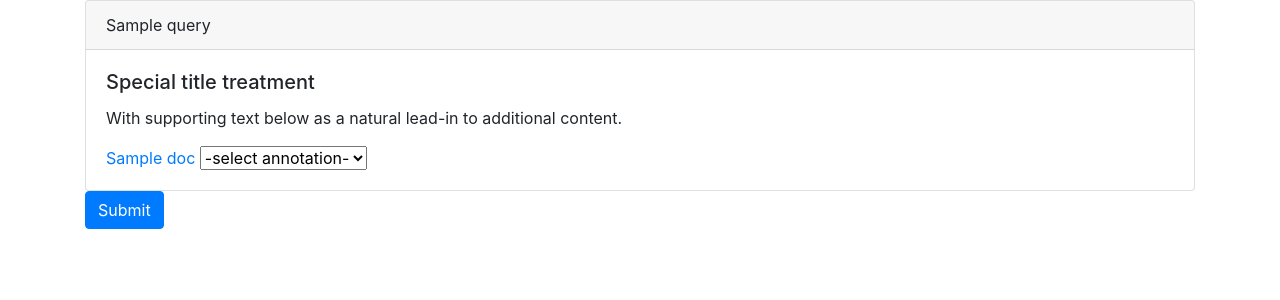
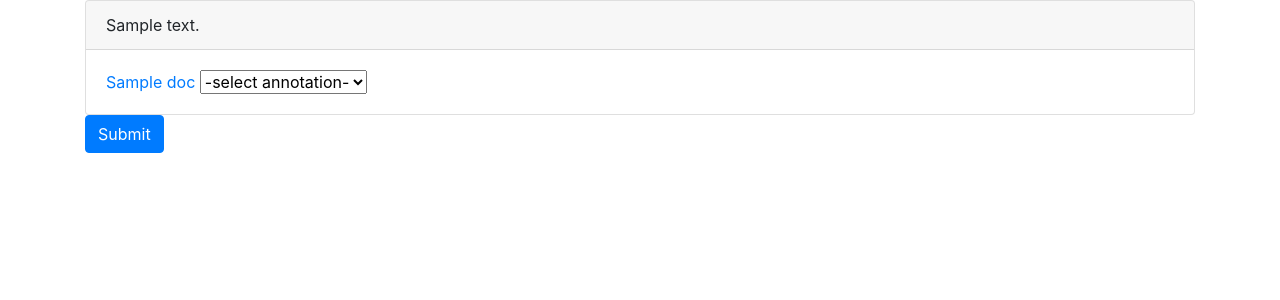
Before and after one commit to js345/VirtualIRLab, a Flask app: template templates/assignment.html in a window 1280 px wide. Shown: the part 56-356 px from the top of the page. Run offline with Flask 2, Linux system fonts and the light colour scheme; the visitor is signed in with stand-in values (Sample User, id 1); the template is opened without the code that fills it: most values are stand-ins (such as "Sample title", 1, 10 or a date in 2020); some libraries are stand-ins or nearby versions.

Commit message:
manual fix

```diff
--- a/templates/assignment.html
+++ b/templates/assignment.html
@@ -7,18 +7,17 @@
         {% for query in queries %}
         <div class="card">
             <div class="card-header">
-                {{query}}
+                {{query.content}}
             </div>
             <div class="card-body">
-                <h5 class="card-title">Special title treatment</h5>
-                <p class="card-text">With supporting text below as a natural lead-in to additional content.</p>
                 {% for doc in queries[query] %}
-                <a href="/document/{{doc.id}}">{{doc.name}}</a>
+                <a href=" ">{{doc.name}}</a >
                 <select name="annotation[{{query.id}}][{{doc.id}}]" required>
                     <option disabled selected value>-select annotation-</option>
                     <option value="T">Relevant</option>
                     <option value="F">Irrelevant</option>
                 </select>
+                <br>
                 {% endfor %}
             </div>
         </div>
```
Also changed, not shown: api/instructorAPI.py (+1 -10 lines).
